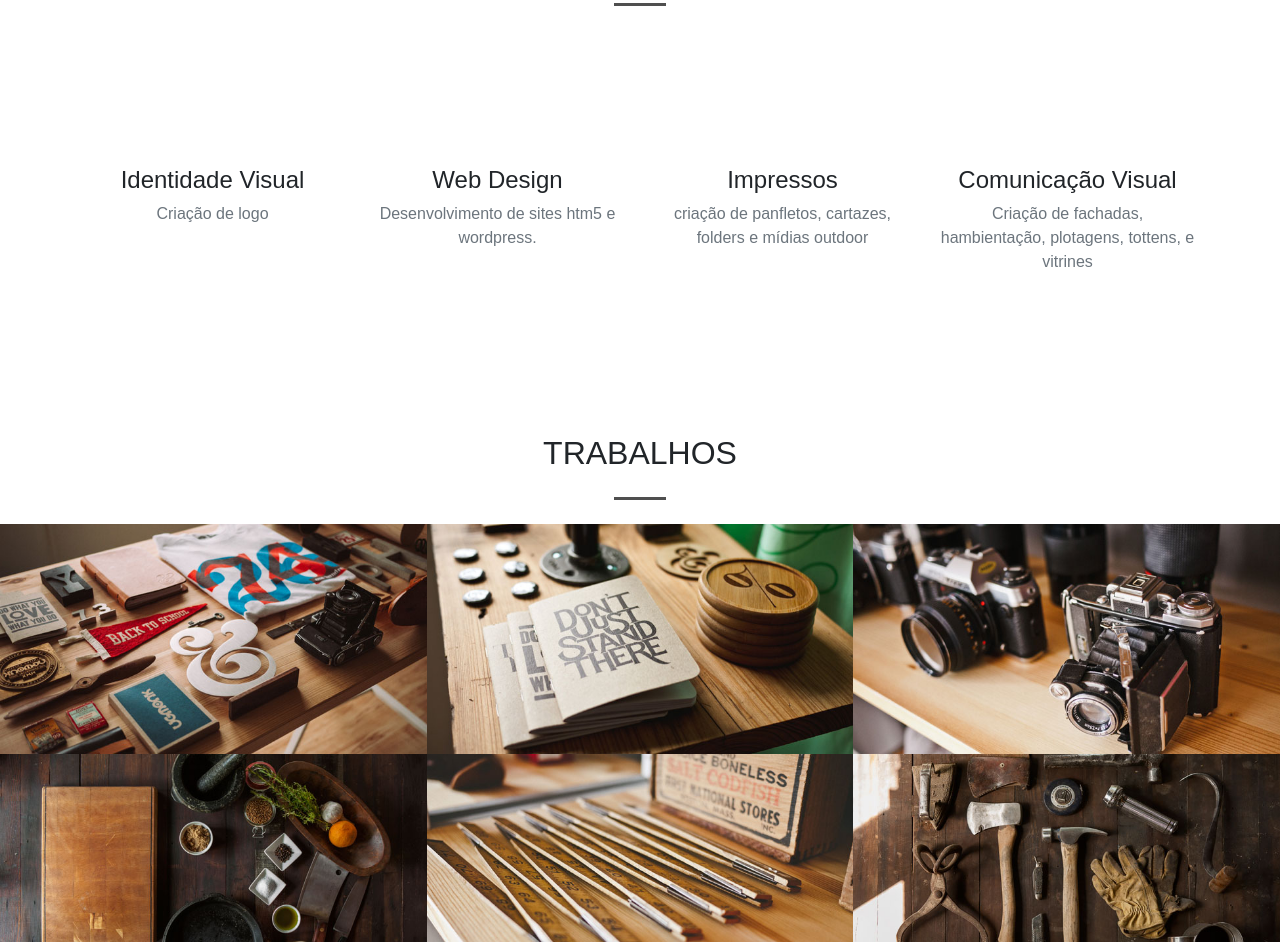
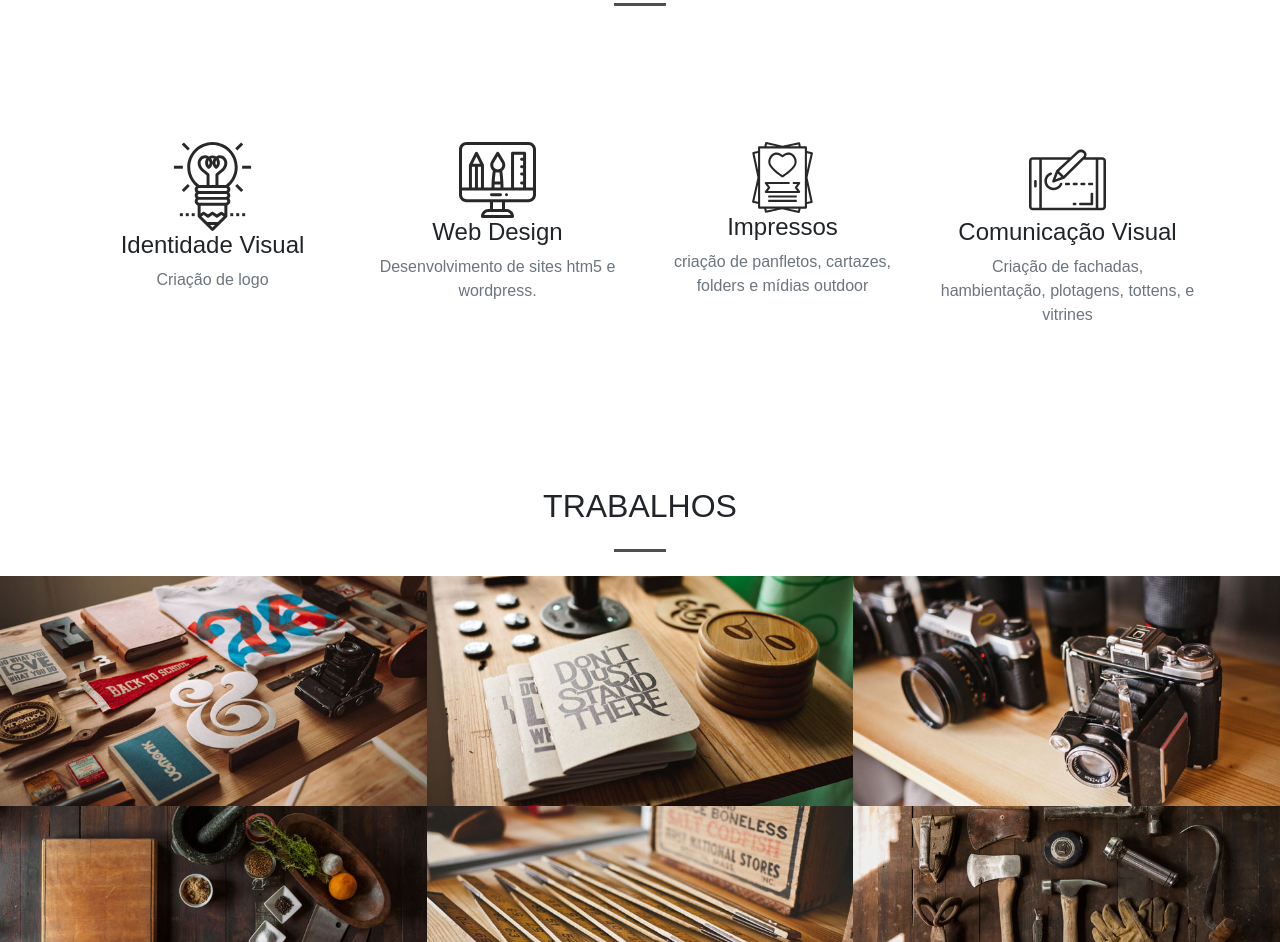
Before and after one commit to Leviigomes/levi, a plain HTML site: page index.html in a window 1280 px wide. Shown: the part 1036-1978 px from the top of the page. Drawn offline with Linux system fonts and the light colour scheme.

Commit message:
atulizando icones dos serviços

```diff
--- a/index.html
+++ b/index.html
@@ -131,28 +131,28 @@
       <div class="row margem-icones">
         <div class="col-lg-3 col-md-6 text-center">
           <div class="mt-5">
-           <img class="id-icon" src="../levi-oficial/img/creativity.svg" alt="">
+           <img class="id-icon" src="img/creativity.svg" alt="">
             <h3 class="h4 mb-2">Identidade Visual</h3>
             <p class="text-muted mb-0">Criação de logo</p>
           </div>
         </div>
         <div class="col-lg-3 col-md-6 text-center">
           <div class="mt-5">
-            <img class="id-icon2" src="../levi-oficial/img/computer.svg" alt="">
+            <img class="id-icon2" src="img/computer.svg" alt="">
             <h3 class="h4 mb-2">Web Design</h3>
             <p class="text-muted mb-0">Desenvolvimento de sites htm5 e wordpress.</p>
           </div>
         </div>
         <div class="col-lg-3 col-md-6 text-center">
           <div class="mt-5">
-            <img class="id-icon3" src="../levi-oficial/img/flyer.svg" alt="">
+            <img class="id-icon3" src="img/flyer.svg" alt="">
             <h3 class="h4 mb-2">Impressos</h3>
             <p class="text-muted mb-0">criação de panfletos, cartazes, folders e mídias outdoor</p>
           </div>
         </div>
         <div class="col-lg-3 col-md-6 text-center">
           <div class="mt-5">
-              <img class="id-icon4" src="../levi-oficial/img/graphic-tablet.svg" alt="">
+              <img class="id-icon4" src="img/graphic-tablet.svg" alt="">
             <h3 class="h4 mb-2">Comunicação Visual</h3>
             <p class="text-muted mb-0">Criação de fachadas, hambientação, plotagens, tottens, e vitrines</p>
           </div>
```
